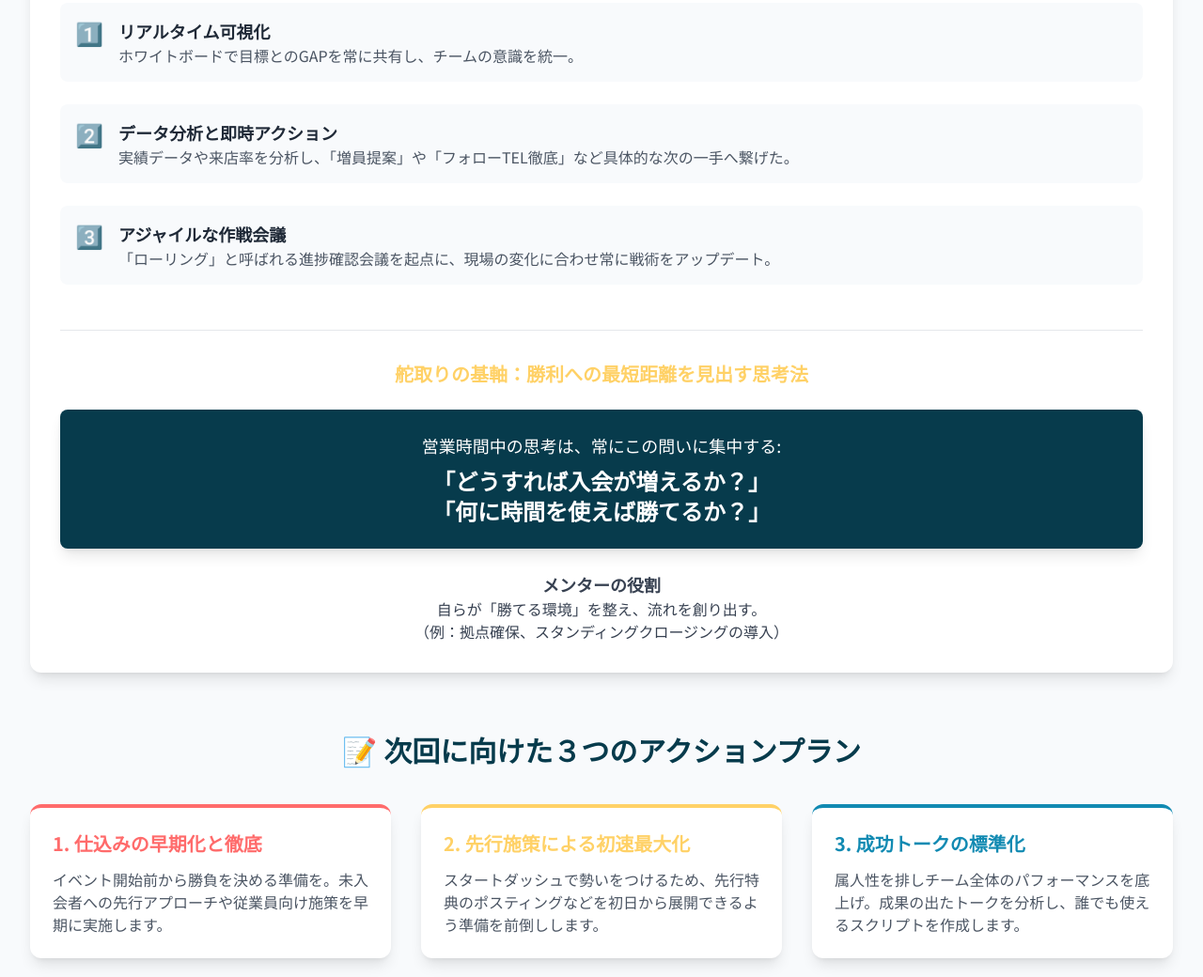
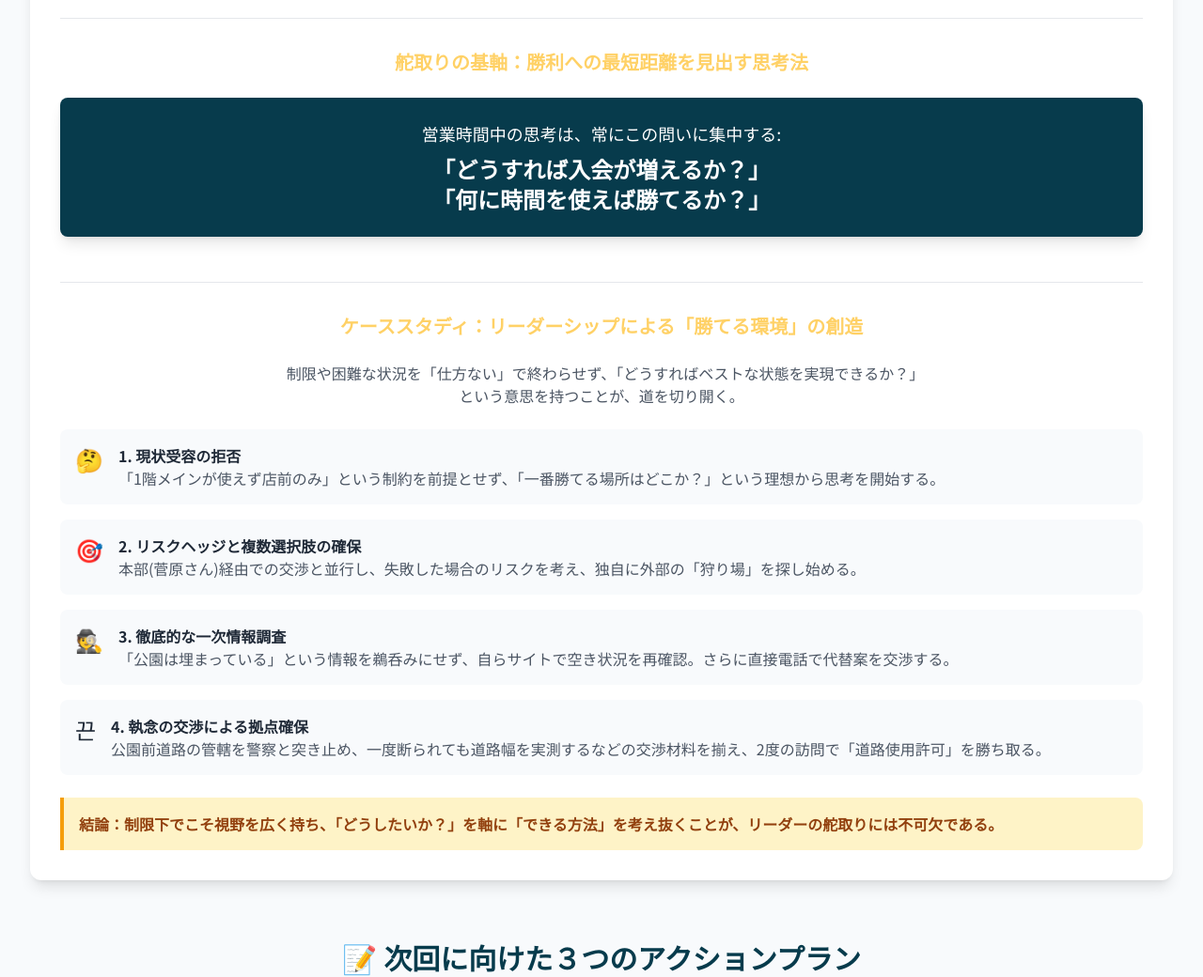
Before and after one commit to Nikka593/Isetan-succes-facter, a plain HTML site: page index.html in a window 1280 px wide. Shown: the part 2743-3783 px from the top of the page at 94% size. Drawn offline with nearby package versions, Linux system fonts and the light colour scheme.

Commit message:
Update index.html

```diff
--- a/index.html
+++ b/index.html
@@ -190,29 +190,6 @@
             <section id="data-driven" class="bg-white rounded-xl shadow-lg p-6 md:p-8">
                 <h3 class="text-2xl font-bold text-[#FFD166] mb-2">📊 3. データに基づく迅速な意思決定</h3>
                 <p class="text-gray-600 mb-8">リアルタイムな現状把握とスピーディーな判断が、常に主導権を握り続けました。</p>
-                <div class="space-y-6">
-                    <div class="flex items-start bg-slate-50 p-4 rounded-lg">
-                        <div class="text-2xl mr-4">1️⃣</div>
-                        <div>
-                            <h4 class="font-bold text-lg">リアルタイム可視化</h4>
-                            <p class="text-gray-600">ホワイトボードで目標とのGAPを常に共有し、チームの意識を統一。</p>
-                        </div>
-                    </div>
-                    <div class="flex items-start bg-slate-50 p-4 rounded-lg">
-                        <div class="text-2xl mr-4">2️⃣</div>
-                        <div>
-                            <h4 class="font-bold text-lg">データ分析と即時アクション</h4>
-                            <p class="text-gray-600">実績データや来店率を分析し、「増員提案」や「フォローTEL徹底」など具体的な次の一手へ繋げた。</p>
-                        </div>
-                    </div>
-                    <div class="flex items-start bg-slate-50 p-4 rounded-lg">
-                        <div class="text-2xl mr-4">3️⃣</div>
-                        <div>
-                            <h4 class="font-bold text-lg">アジャイルな作戦会議</h4>
-                            <p class="text-gray-600">「ローリング」と呼ばれる進捗確認会議を起点に、現場の変化に合わせ常に戦術をアップデート。</p>
-                        </div>
-                    </div>
-                </div>
 
                 <div class="mt-12 border-t pt-8">
                      <h4 class="text-xl font-bold text-center text-[#FFD166] mb-6">舵取りの基軸：勝利への最短距離を見出す思考法</h4>
@@ -220,10 +197,44 @@
                          <p class="text-lg mb-2">営業時間中の思考は、常にこの問いに集中する:</p>
                          <p class="text-2xl font-bold">「どうすれば入会が増えるか？」</br>「何に時間を使えば勝てるか？」</p>
                      </div>
-                     <div class="mt-6 text-center text-gray-700">
-                         <h5 class="font-bold text-lg">メンターの役割</h5>
-                         <p>自らが「勝てる環境」を整え、流れを創り出す。<br>（例：拠点確保、スタンディングクロージングの導入）</p>
-                     </div>
+                </div>
+
+                <div class="mt-12 border-t pt-8">
+                    <h4 class="text-xl font-bold text-center text-[#FFD166] mb-6">ケーススタディ：リーダーシップによる「勝てる環境」の創造</h4>
+                    <p class="text-center text-gray-600 mb-6 max-w-2xl mx-auto">制限や困難な状況を「仕方ない」で終わらせず、「どうすればベストな状態を実現できるか？」という意思を持つことが、道を切り開く。</p>
+                    <div class="space-y-4">
+                        <div class="flex items-start bg-slate-50 p-4 rounded-lg">
+                            <div class="text-2xl mr-4">🤔</div>
+                            <div>
+                                <h5 class="font-bold">1. 現状受容の拒否</h5>
+                                <p class="text-gray-600">「1階メインが使えず店前のみ」という制約を前提とせず、「一番勝てる場所はどこか？」という理想から思考を開始する。</p>
+                            </div>
+                        </div>
+                        <div class="flex items-start bg-slate-50 p-4 rounded-lg">
+                            <div class="text-2xl mr-4">🎯</div>
+                            <div>
+                                <h5 class="font-bold">2. リスクヘッジと複数選択肢の確保</h5>
+                                <p class="text-gray-600">本部(菅原さん)経由での交渉と並行し、失敗した場合のリスクを考え、独自に外部の「狩り場」を探し始める。</p>
+                            </div>
+                        </div>
+                        <div class="flex items-start bg-slate-50 p-4 rounded-lg">
+                            <div class="text-2xl mr-4">🕵️</div>
+                            <div>
+                                <h5 class="font-bold">3. 徹底的な一次情報調査</h5>
+                                <p class="text-gray-600">「公園は埋まっている」という情報を鵜呑みにせず、自らサイトで空き状況を再確認。さらに直接電話で代替案を交渉する。</p>
+                            </div>
+                        </div>
+                        <div class="flex items-start bg-slate-50 p-4 rounded-lg">
+                            <div class="text-2xl mr-4">끈</div>
+                            <div>
+                                <h5 class="font-bold">4. 執念の交渉による拠点確保</h5>
+                                <p class="text-gray-600">公園前道路の管轄を警察と突き止め、一度断られても道路幅を実測するなどの交渉材料を揃え、2度の訪問で「道路使用許可」を勝ち取る。</p>
+                            </div>
+                        </div>
+                    </div>
+                    <div class="mt-6 bg-amber-100 border-l-4 border-amber-500 text-amber-800 p-4 rounded-r-lg">
+                        <p class="font-bold">結論：制限下でこそ視野を広く持ち、「どうしたいか？」を軸に「できる方法」を考え抜くことが、リーダーの舵取りには不可欠である。</p>
+                    </div>
                 </div>
             </section>
         </div>
```
